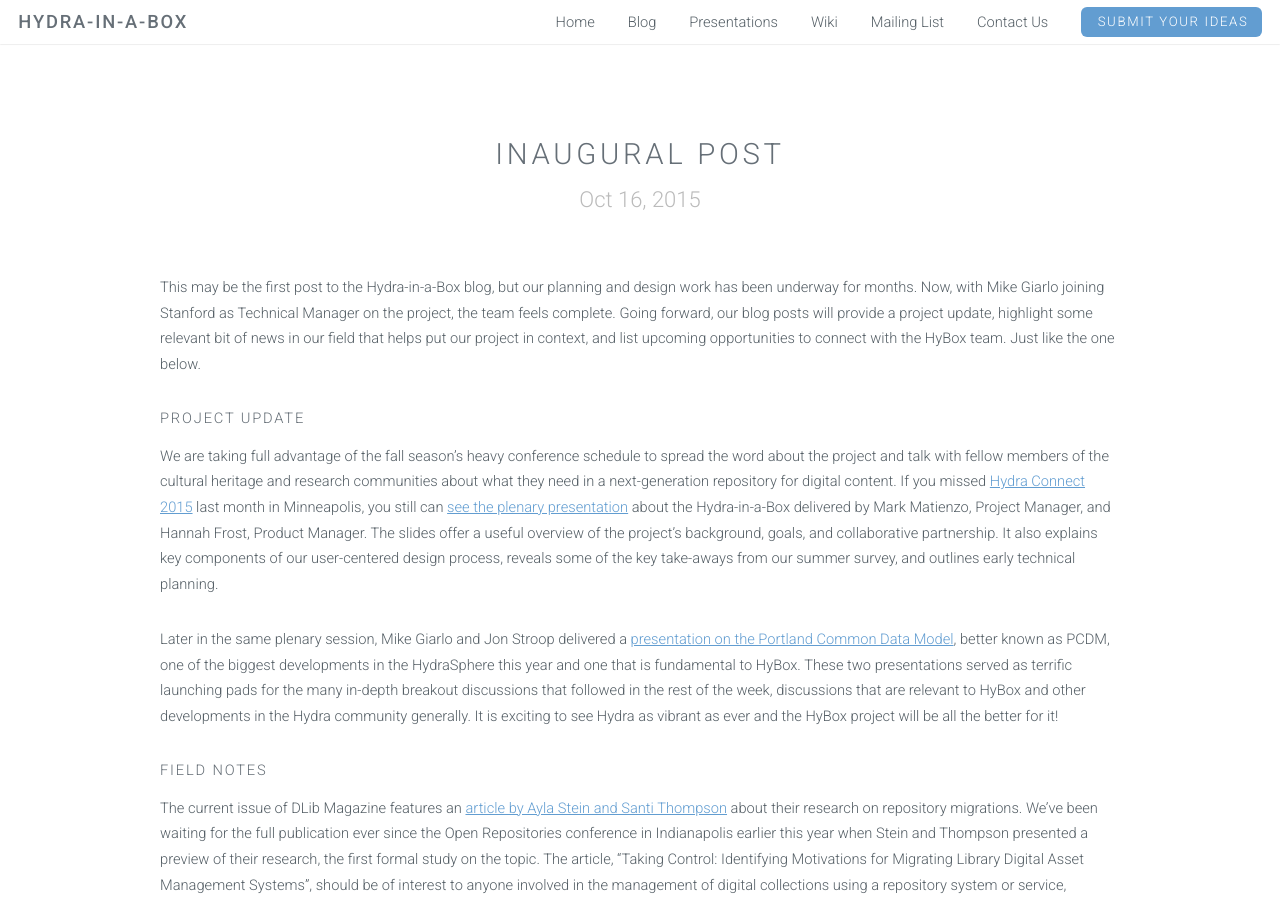
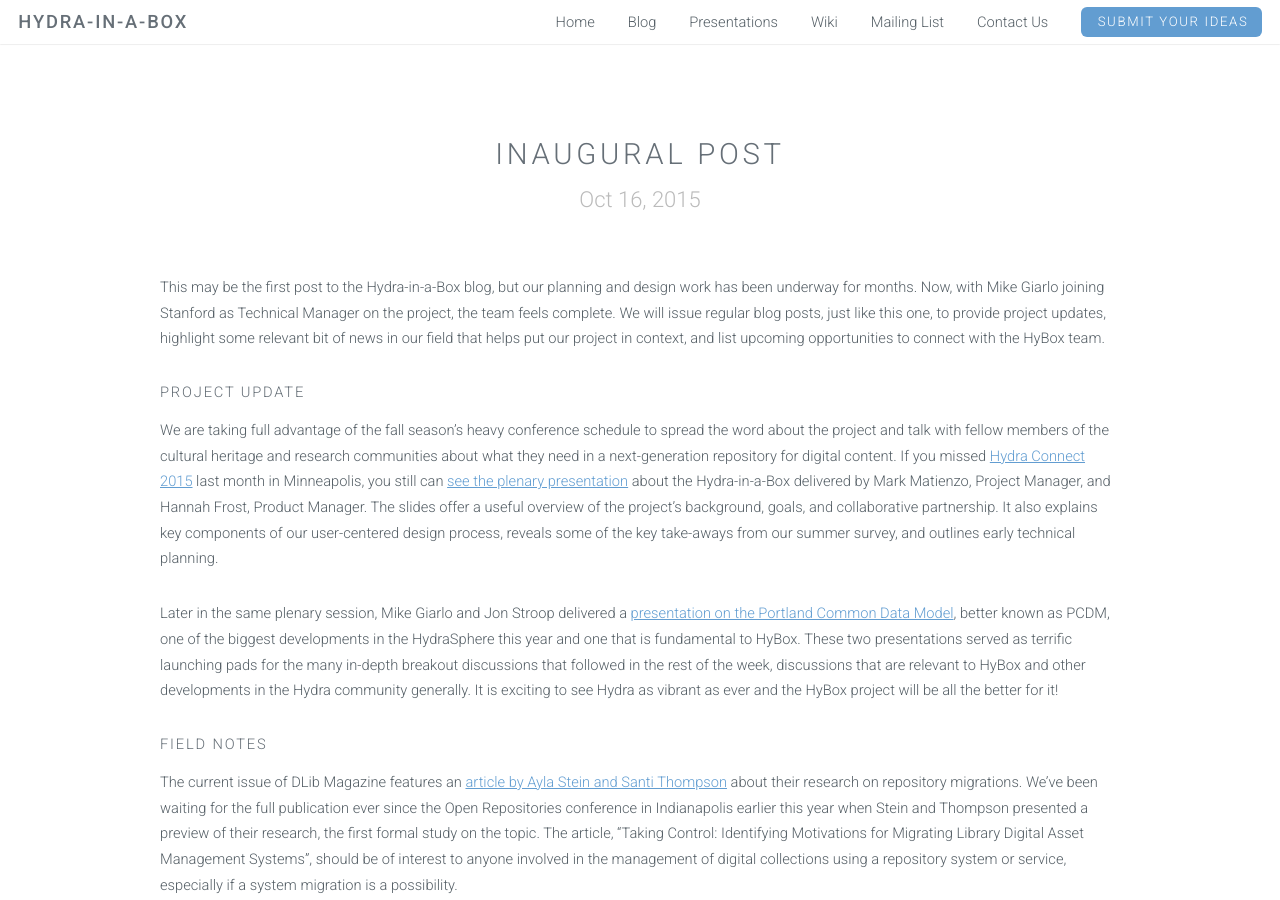
Before and after one commit to samvera-labs/hyku.github.io, a Jekyll site: the page built from _posts/2015-10-16-Inaugural-Post.markdown, in a window 1280 px wide and 900 px high. Built offline with Jekyll 4.4.1, drawn with Linux system fonts in a browser that asks for light colours.

Commit message:
Update 2015-10-16-Inaugural-Post.markdown

```diff
--- a/_posts/2015-10-16-Inaugural-Post.markdown
+++ b/_posts/2015-10-16-Inaugural-Post.markdown
@@ -3,17 +3,18 @@
 title: Inaugural Post
 ---
 
-This may be the first post to the Hydra-in-a-Box blog, but our planning and design work has been underway for months.  Now, with Mike Giarlo joining Stanford as Technical Manager on the project, the team feels complete. Going forward, our blog posts will provide a project update, highlight some relevant bit of news in our field that helps put our project in context, and list upcoming opportunities to connect with the HyBox team. Just like the one below.
+This may be the first post to the Hydra-in-a-Box blog, but our planning and design work has been underway for months.  Now, with Mike Giarlo joining Stanford as Technical Manager on the project, the team feels complete. We will issue regular blog posts, just like this one, to provide project updates, highlight some relevant bit of news in our field that helps put our project in context, and list upcoming opportunities to connect with the HyBox team.
 
 #### Project Update
 We are taking full advantage of the fall season’s heavy conference schedule to spread the word about the project and talk with fellow members of the cultural heritage and research communities about what they need in a next-generation repository for digital content. If you missed [Hydra Connect 2015](https://wiki.duraspace.org/display/hydra/Hydra+Connect+2015) last month in Minneapolis, you still can [see the plenary presentation](https://docs.google.com/presentation/d/ 1hnymPvieYeRwdY9mjCFaUXALIRwUQol17og4kdVabWo/edit?usp=sharing) about the Hydra-in-a-Box delivered by Mark Matienzo, Project Manager, and Hannah Frost, Product Manager. The slides offer a useful overview of the project's background, goals, and collaborative partnership. It also explains key components of our user-centered design process, reveals some of the key take-aways from our summer survey, and outlines early technical planning.
 
-Later in the same plenary session, Mike Giarlo and Jon Stroop delivered a [presentation on the Portland Common Data Model](http://www.slideshare.net/jpstroop/a-more-worthwhile-sufia-now- with-pcdm), better known as PCDM, one of the biggest developments in the HydraSphere this year and one that is fundamental to HyBox. These two presentations served as terrific launching pads for the many in-depth breakout discussions that followed in the rest of the week, discussions that are relevant to HyBox and other developments in the Hydra community generally. It is exciting to see Hydra as vibrant as ever and the HyBox project will be all the better for it!
+Later in the same plenary session, Mike Giarlo and Jon Stroop delivered a [presentation on the Portland Common Data Model](http://www.slideshare.net/jpstroop/a-more-worthwhile-sufia-now-with-pcdm), better known as PCDM, one of the biggest developments in the HydraSphere this year and one that is fundamental to HyBox. These two presentations served as terrific launching pads for the many in-depth breakout discussions that followed in the rest of the week, discussions that are relevant to HyBox and other developments in the Hydra community generally. It is exciting to see Hydra as vibrant as ever and the HyBox project will be all the better for it!
 
 #### Field Notes
 The current issue of DLib Magazine features an [article by Ayla Stein and Santi Thompson](http://www.dlib.org/dlib/september15/stein/09stein.html) about their research on repository migrations. We’ve been waiting for the full publication ever since the Open Repositories conference in Indianapolis earlier this year when Stein and Thompson presented a preview of their research, the first formal study on the topic. The article, “Taking Control: Identifying Motivations for Migrating Library Digital Asset Management Systems”, should be of interest to anyone involved in the management of digital collections using a repository system or service, especially if a system migration is a possibility.
 
 Santi and Thompson had conducted a survey focused on “identifying libraries' motivations for transitioning from one digital asset management system (DAMS) to another, in order to provide access to primary source research materials." The article describes plenty of noteworthy findings; some of the key takeaways are:
+
 * “An overarching need for self-autonomy and control drive organizations to migrate from one DAMS to another”, exemplified by a general trend away from proprietary solutions in favor of open source options;
 * Research organizations are looking to simplify and consolidate their system portfolio while supporting increasingly diverse collections with a variety of file formats and content types, simple and complex objects, and multiple metadata schema for “richer and more comprehensive metadata capability”
 * Scalability, extensibility, and customizability are key factors when selecting a new DAMS system.
```
